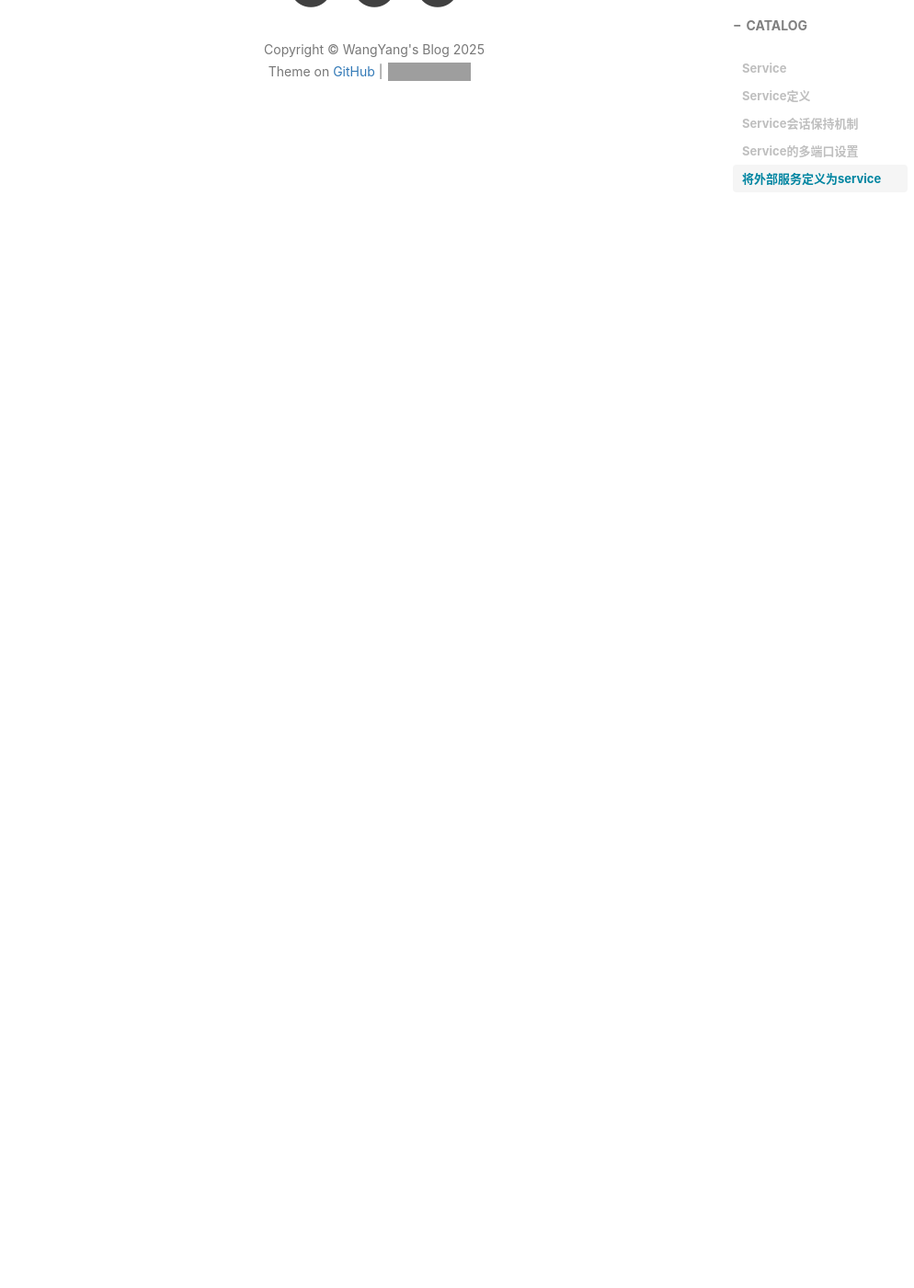
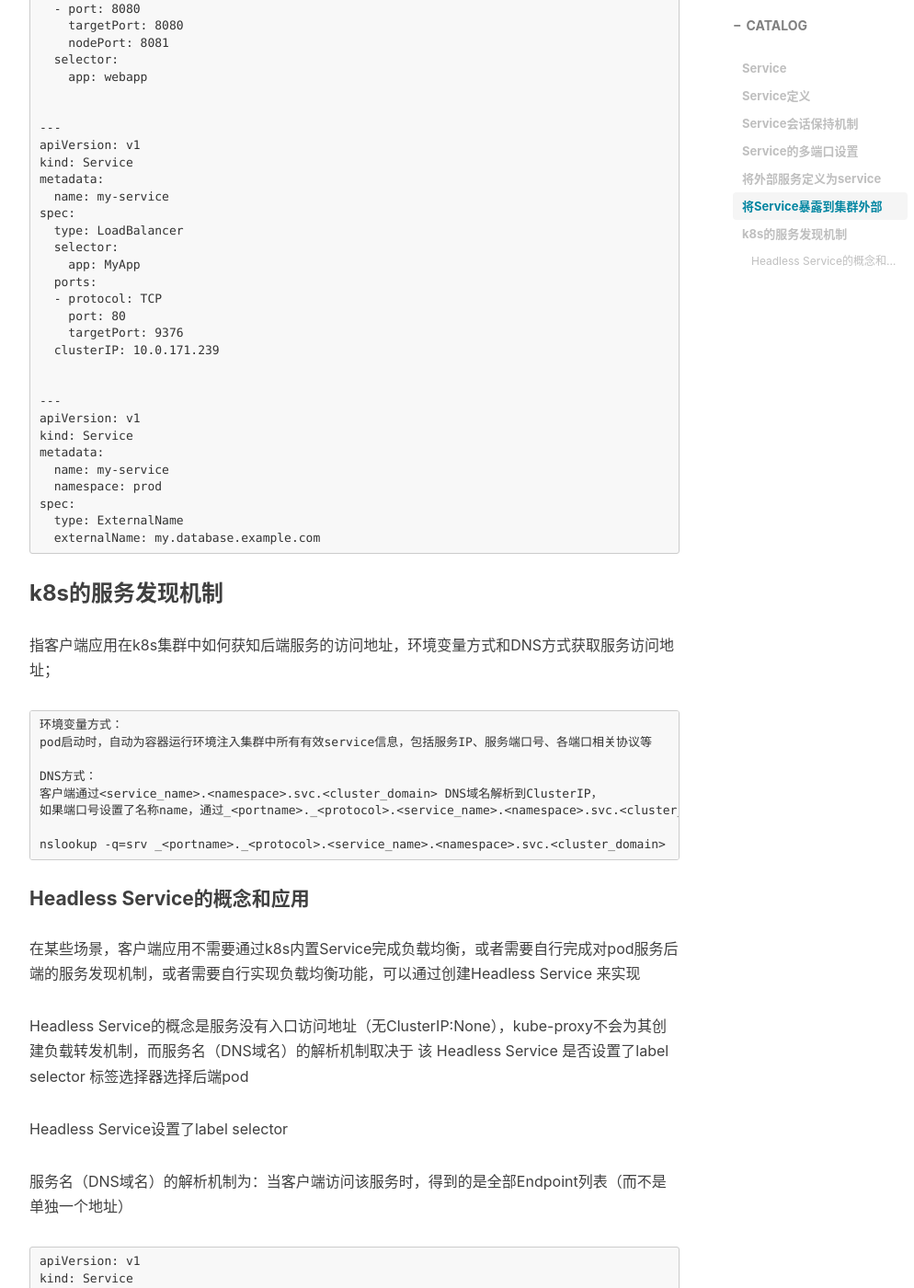
Before and after one commit to wangyang1996/wangyang1996.github.io, a Jekyll site: the page built from _posts/2025-02-10-k8s_v5-2.md, in a window 1280 px wide and 1400 px high, scrolled down 3756 px. Shown: the whole window at 92% size, without its empty margins (233-1227 px from the left). Built offline with Jekyll 4.4.1, drawn with Linux system fonts in a browser that asks for light colours; nearby versions of some CDN libraries; comment, search, counter and statistics services are not loaded; before the commit the page ends 3938 px from its top, so only the background shows below that; some of the changed text lies outside the part shown; grey boxes are pictures that could not be loaded.

Commit message:
modify k8s-service.md

````diff
--- a/_posts/2025-02-10-k8s_v5-2.md
+++ b/_posts/2025-02-10-k8s_v5-2.md
@@ -144,3 +144,129 @@ subsets:
   ports:
   - port: 80
 ```
+
+
+
+### 将Service暴露到集群外部
+
+ClusterIP:仅可被集群内部的客户端应用访问
+
+NodePort:将Service的端口号映射到每个Node的一个端口号上，NodeIP:NodePort
+
+LoadBalancer:将Service映射到一个已存在的负载均衡器的IP地址上，通常在云环境中使用
+
+ExternalName:将Service映射为一个外部域名地址，集群内的客户端应用通过访问这个Service就能访问外部服务了。 内部通过访问 <service_name>.<namespace>.svc.<cluster_domain> 即可访问externalName指定的外部域名
+
+```
+---
+apiVersion: v1
+kind: Service
+metadata:
+  name: webapp
+spec:
+  type: NodePort
+  ports:
+  - port: 8080
+    targetPort: 8080
+    nodePort: 8081
+  selector:
+    app: webapp
+
+
+---
+apiVersion: v1
+kind: Service
+metadata:
+  name: my-service
+spec:
+  type: LoadBalancer
+  selector:
+    app: MyApp
+  ports:
+  - protocol: TCP
+    port: 80
+    targetPort: 9376
+  clusterIP: 10.0.171.239
+
+
+---
+apiVersion: v1
+kind: Service
+metadata:
+  name: my-service
+  namespace: prod
+spec:
+  type: ExternalName
+  externalName: my.database.example.com
+```
+
+
+
+### k8s的服务发现机制
+
+指客户端应用在k8s集群中如何获知后端服务的访问地址，环境变量方式和DNS方式获取服务访问地址；
+
+```
+环境变量方式：
+pod启动时，自动为容器运行环境注入集群中所有有效service信息，包括服务IP、服务端口号、各端口相关协议等
+
+DNS方式：
+客户端通过<service_name>.<namespace>.svc.<cluster_domain> DNS域名解析到ClusterIP，
+如果端口号设置了名称name，通过_<portname>._<protocol>.<service_name>.<namespace>.svc.<cluster_domain> 获取端口号数值
+
+nslookup -q=srv _<portname>._<protocol>.<service_name>.<namespace>.svc.<cluster_domain>  pod内执行解析
+```
+
+
+
+#### Headless Service的概念和应用
+
+在某些场景，客户端应用不需要通过k8s内置Service完成负载均衡，或者需要自行完成对pod服务后端的服务发现机制，或者需要自行实现负载均衡功能，可以通过创建Headless Service 来实现
+
+Headless Service的概念是服务没有入口访问地址（无ClusterIP:None），kube-proxy不会为其创建负载转发机制，而服务名（DNS域名）的解析机制取决于 该 Headless Service 是否设置了label selector 标签选择器选择后端pod
+
+
+
+Headless Service设置了label selector
+
+服务名（DNS域名）的解析机制为：当客户端访问该服务时，得到的是全部Endpoint列表（而不是单独一个地址）
+
+```
+apiVersion: v1
+kind: Service
+metadata:
+  name: nginx
+  labels:
+    app: nginx
+spec:
+  ports:
+  - port: 80
+  clusterIP: None
+  selector:
+    app: nginx
+```
+
+```
+[root@k8s-master Chapter04]# kubectl describe svc nginx
+Name:              nginx
+Namespace:         default
+Labels:            app=nginx
+Annotations:       <none>
+Selector:          app=nginx
+Type:              ClusterIP
+IP Family Policy:  SingleStack
+IP Families:       IPv4
+IP:                None
+IPs:               None
+Port:              <unset>  80/TCP
+TargetPort:        80/TCP
+Endpoints:         10.244.1.87:80,10.244.1.91:80,10.244.2.159:80 + 1 more...
+Session Affinity:  None
+Events:            <none>
+```
+
+
+
+Headless Service没有设置label selector
+
+k8s不会创建对应的endpoint列表，如果是外部域名，直接将服务名DNS转为外部域名地址
````
